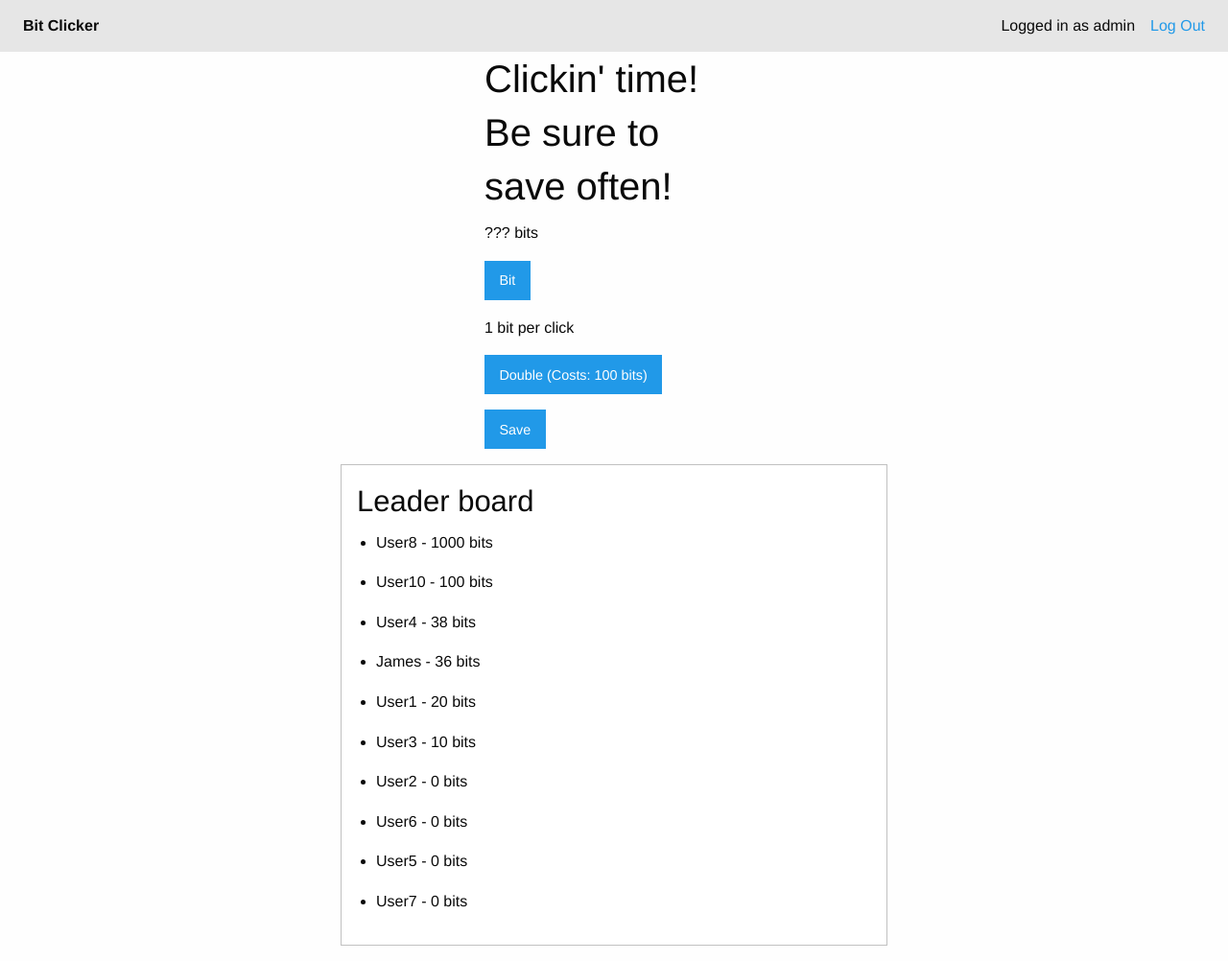
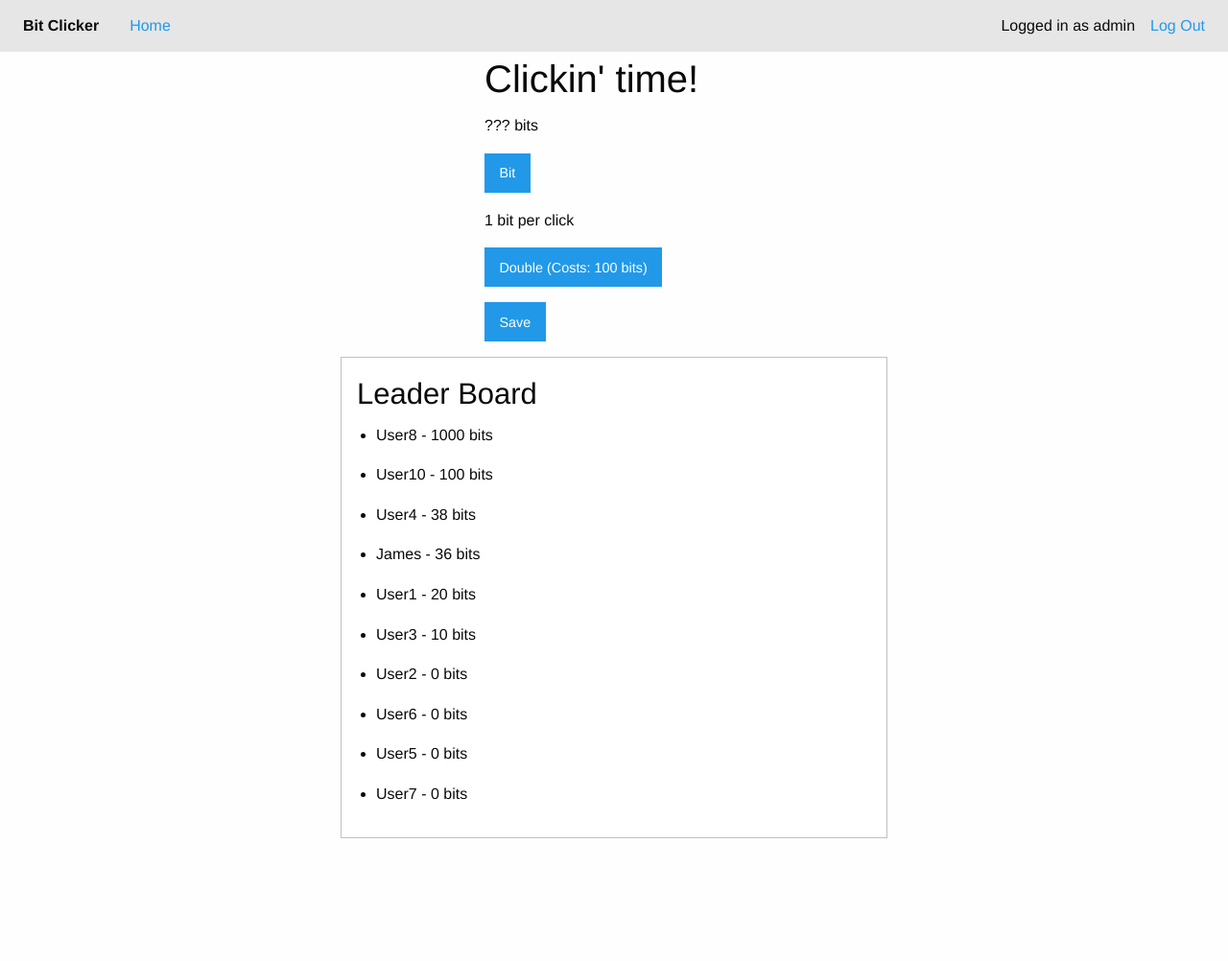
Before and after one commit to jBeller/Web-Click-Project, a Django app: page /game in a window 1280 px wide. Shown: the whole page at 96% size. After the commit the page ends 874 px from the top, so only its background shows below. Run offline with Django 3.2, Linux system fonts and the light colour scheme; a user stored in the database is signed in; data comes from the database, SQL or seed files in the repository; both versions use the stored data as it was after the commit; some libraries are stand-ins or nearby versions.

Commit message:
Added several more things

```diff
--- a/Click_Project/Bit_Clicker/static/js/live.js
+++ b/Click_Project/Bit_Clicker/static/js/live.js
@@ -27,7 +27,7 @@ var ScoreList = React.createClass({
 
     return(
       <div className="scoreList">
-      <h3>Leader board</h3>
+      <h3>Leader Board</h3>
         {ScoreNodes}
       </div>
     );
@@ -64,4 +64,5 @@ var LeaderBoard = React.createClass({
     );
   },
 });
+/* Update leaderboard every 30 seconds */
 ReactDOM.render(<LeaderBoard url="/scores" pollInterval={30000}/>, document.getElementById('LeaderBoard'));
--- a/Click_Project/Bit_Clicker/templates/game.html
+++ b/Click_Project/Bit_Clicker/templates/game.html
@@ -8,6 +8,7 @@
   <div class="top-bar-left">
     <ul class="dropdown menu" data-dropdown-menu>
       <li class="menu-text">Bit Clicker</li>
+      <li><a href="/">Home</a></li>
     </ul>
   </div>
   <div class="top-bar-right">
@@ -26,7 +27,7 @@
 
 <div class="row">
   <div class="small-3 small-centered columns">
-    <h2>Clickin' time! Be sure to save often!</h2>
+    <h2>Clickin' time!</h2>
   </div>
 </div>
 <div class="row">
@@ -64,6 +65,9 @@
 {% block scripts %}
 <script type="text/babel" src="{% static 'js/live.js' %}"></script>
 <script>
+  window.onbeforeunload = function(){
+    return 'Are you sure you want to leave? Unsaved data will be lost!';
+  };
   /* Increment the number of bits everytime the user clicks */
   function addBits () {
     numberOfBits += incrementCount;
@@ -96,6 +100,9 @@
     document.getElementById("bitsPerClick").innerHTML = incrementCount + " bits per click";
     document.getElementById("currentCost").innerHTML = "Double (Costs: " + upgradeCost + " bits)";
   }
+  /*
+   * Copied from the Django documentation for using ajax.
+   */
   function csrfSafeMethod(method) {
     // these HTTP methods do not require CSRF protection
     return (/^(GET|HEAD|OPTIONS|TRACE)$/.test(method));
--- a/Click_Project/Bit_Clicker/templates/index.html
+++ b/Click_Project/Bit_Clicker/templates/index.html
@@ -9,6 +9,7 @@
   <div class="top-bar-left">
     <ul class="dropdown menu" data-dropdown-menu>
       <li class="menu-text">Bit Clicker</li>
+      <li><a href="/">Home</a></li>
     </ul>
   </div>
   <div class="top-bar-right">
--- a/Click_Project/Bit_Clicker/templates/login.html
+++ b/Click_Project/Bit_Clicker/templates/login.html
@@ -9,6 +9,7 @@
   <div class="top-bar-left">
     <ul class="dropdown menu" data-dropdown-menu>
       <li class="menu-text">Bit Clicker</li>
+      <li><a href="/">Home</a></li>
     </ul>
   </div>
 </div>
--- a/Click_Project/Bit_Clicker/templates/login_error.html
+++ b/Click_Project/Bit_Clicker/templates/login_error.html
@@ -9,6 +9,7 @@
   <div class="top-bar-left">
     <ul class="dropdown menu" data-dropdown-menu>
       <li class="menu-text">Bit Clicker</li>
+      <li><a href="/">Home</a></li>
     </ul>
   </div>
 </div>
--- a/Click_Project/Bit_Clicker/templates/register.html
+++ b/Click_Project/Bit_Clicker/templates/register.html
@@ -9,6 +9,7 @@
   <div class="top-bar-left">
     <ul class="dropdown menu" data-dropdown-menu>
       <li class="menu-text">Bit Clicker</li>
+      <li><a href="/">Home</a></li>
     </ul>
   </div>
 </div>
--- a/Click_Project/Bit_Clicker/views.py
+++ b/Click_Project/Bit_Clicker/views.py
@@ -33,6 +33,8 @@ def register(request):
             login(request, user)
             return HttpResponseRedirect('/')
     else:
+        if request.user.is_authenticated:
+            return HttpResponseRedirect('/')
         form = RegisterForm()
 
     context = {
@@ -58,6 +60,8 @@ def login_view(request):
                 }
                 return render(request, 'login_error.html', context)
     else:
+        if request.user.is_authenticated:
+            return HttpResponseRedirect('/')
         form = LoginForm()
 
     context = {
```
Also changed, not shown: Click_Project/db.sqlite3.
